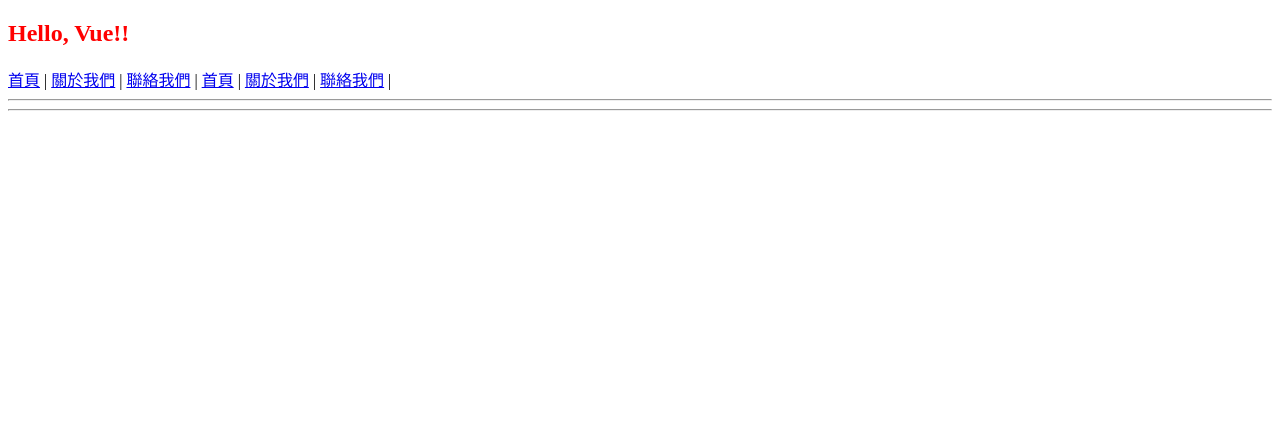
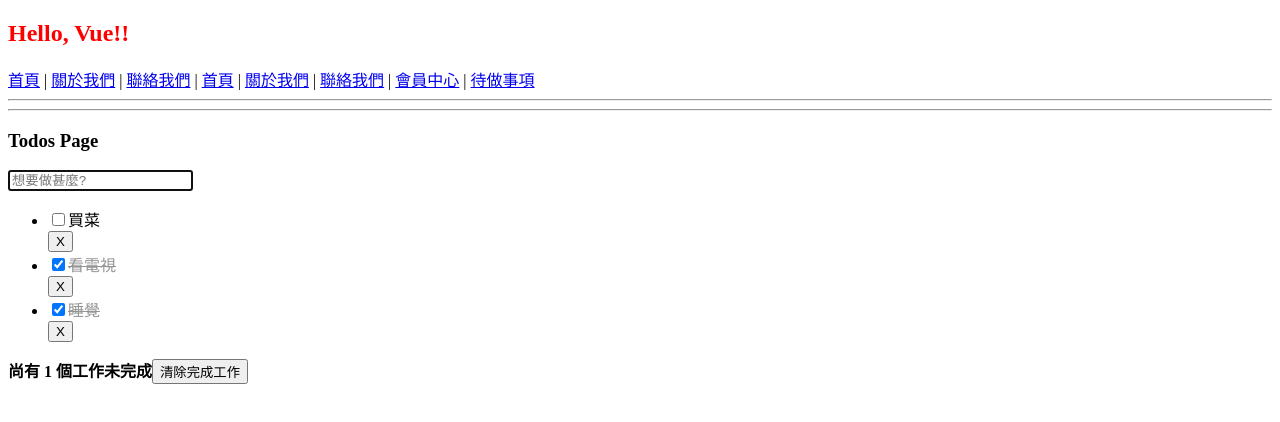
Before and after one commit to HsiaoHungWang/vue-ojtm, a Vue app: page /todos in a window 1280 px wide. Shown: the top 422 px of the page. Built offline with nearby package versions, Linux system fonts and the light colour scheme.

Commit message:
待做事項

```diff
--- a/src/App.vue
+++ b/src/App.vue
@@ -26,6 +26,8 @@
   <RouterLink :to="{ name: 'home' }">首頁</RouterLink> |
   <RouterLink :to="{ name: 'about' }">關於我們</RouterLink> |
   <RouterLink :to="{ name: 'contact' }">聯絡我們</RouterLink> |
+  <RouterLink :to="{ name: 'member', params: { id: '10' } }">會員中心</RouterLink> |
+  <RouterLink :to="{ name: 'todos' }">待做事項</RouterLink>
   <hr />
   <hr />
   <RouterView></RouterView>
--- a/src/router.js
+++ b/src/router.js
@@ -4,6 +4,8 @@
 import ContactView from "./views/ContactView.vue";
 import Team1View from "./views/Team1View.vue";
 import Team2View from "./views/Team2View.vue";
+import MemberCenter from "./views/MemberCenter.vue";
+import TodosView_Full from "./views/TodosView_Full.vue";
 
 
 //URL <> Component
@@ -22,6 +24,10 @@
     },
     //http://localhost:5173/xyz  > ContactView
     {path:"/contact", component: ContactView, name: "contact"},
+    //http://localhost:5173/member  > MemberCenter
+    {path:"/member/:id", component:MemberCenter, name:"member",props:true},
+        //http://localhost:5173/todos  > MemberCenter
+    {path:"/todos", component:TodosView_Full, name:"todos"}
 ]
 
 const router = createRouter({
--- /dev/null
+++ b/src/views/TodosView_Full.vue
@@ -0,0 +1,88 @@
+<script setup>
+import { computed, ref } from 'vue';
+const newTodo = ref('')
+
+const todos = ref(
+    [
+        { "id": "m21uwqfprb0ncx4", "title": "買菜", "completed": false },
+        { "id": "m21w6x73hw2tvrc", "title": "看電視", "completed": true },
+        { "id": "m21w6x73hw2abcd", "title": "睡覺", "completed": true },
+    ]
+)
+//取得唯一值
+const uniqueId = () => Date.now().toString(36) + Math.random().toString(36).substring(2, 9);
+
+//待做事項新增
+const enterHandler = ()=>{
+    todos.value.push({ "id": uniqueId(), "title": newTodo.value, "completed": false})
+     newTodo.value = ''
+}
+
+//清除輸入的資料
+const deleteHandler = () => {
+    newTodo.value = ''
+}
+
+//刪除 todo
+const removeTodo = todo =>{
+    //找到 todo 在 todos 中的索引值
+    const idx = todos.value.indexOf(todo)
+
+    //刪除 從idx這個位置刪除1筆資料
+    todos.value.splice(idx,1)
+}
+
+//移除所有完成的工作
+const removeCompleted = ()=>{
+    for(let i=todos.value.length-1;i>=0;i--){
+        if(todos.value[i].completed){
+            todos.value.splice(i, 1)
+        }
+    }
+}
+
+//計算還有幾個工作未完成
+const remaining = computed(()=>{
+   const activeTodos = todos.value.filter(todo=>!todo.completed)
+   return activeTodos.length
+})
+
+
+
+</script>
+
+<template>
+    <div class="row">
+        <div class="col-3"> </div>
+        <div class="col-6">
+            <h3>Todos Page</h3>
+            <input v-model="newTodo" @keyup.delete="deleteHandler" @keyup.enter="enterHandler" type="text" class="form-control" autofocus autocomplete="off" placeholder="想要做甚麼?">
+            <ul class="list-group mt-3">
+                <li v-for="todo in todos" :key="todo.id" class="list-group-item">
+                    <div class="d-flex justify-content-between">
+                        <div>
+                            <input v-model="todo.completed" class="form-check-input me-3" type="checkbox">
+                            <label class="form-check-label" :class="{completed:todo.completed}">{{ todo.title }}</label>
+                        </div>
+                        <button @click="removeTodo(todo)" class="badge bg-danger rounded-pill border-0">X</button>
+                    </div>
+
+                </li>
+
+            </ul>
+            <div class="mt-3 d-flex justify-content-between">
+                <strong class=" me-3">尚有 {{remaining}} 個工作未完成</strong>
+                <button class="btn btn-warning me-3" @click="removeCompleted">清除完成工作</button>
+            </div>
+        </div>
+        <div class="col-3"></div>
+
+    </div>
+</template>
+
+<style lang="css" scoped>
+.completed {
+    color: #949494;
+    text-decoration: line-through;
+}
+</style>
```
